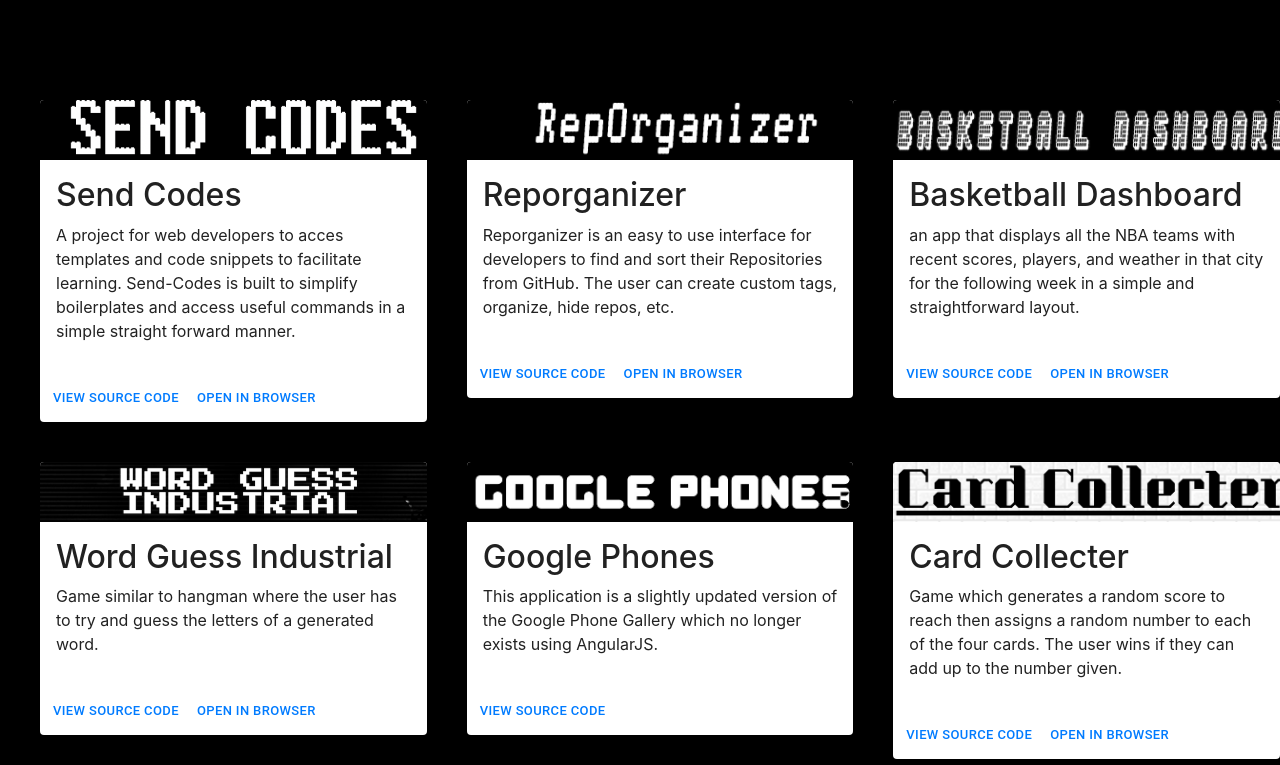
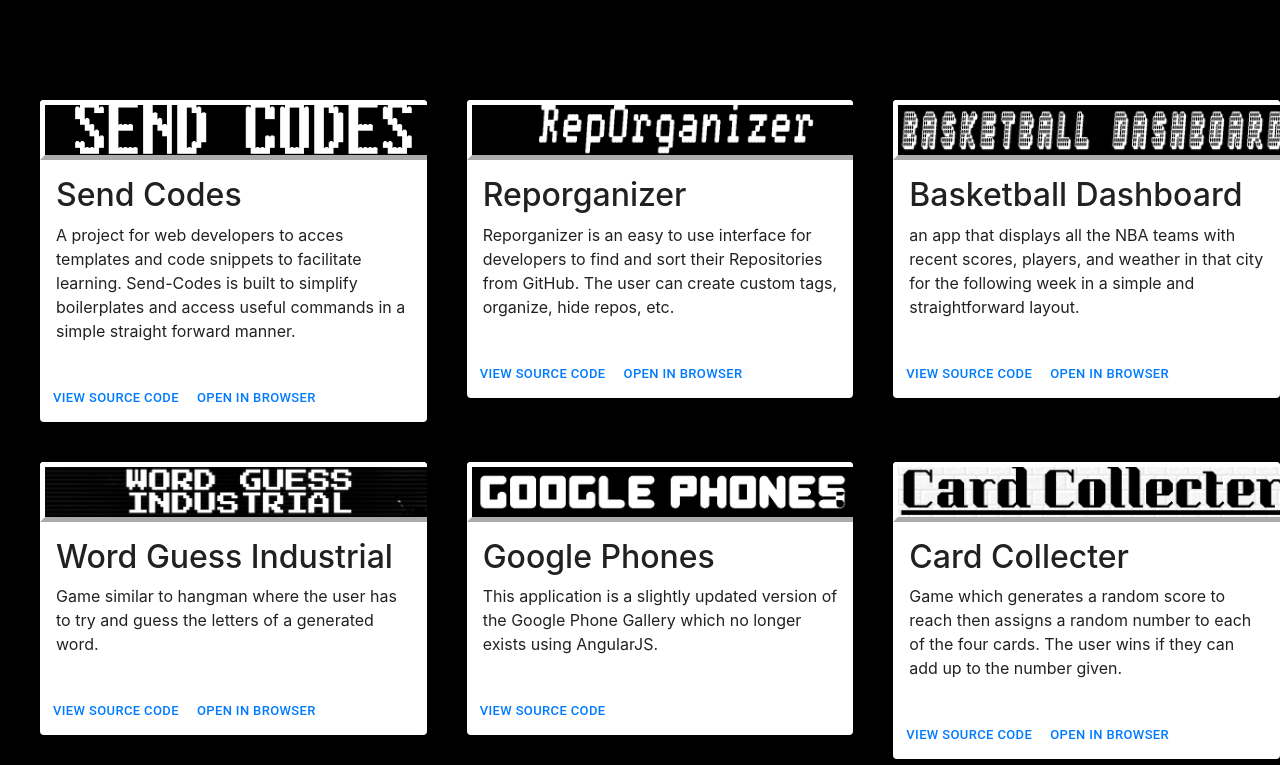
Before and after one commit to JoeHancock1995/Portfolio-React, a React (Create React App) app: page / in a window 1280 px wide. Shown: the part 955-1720 px from the top of the page. Built offline with nearby package versions, Linux system fonts and the light colour scheme.

Commit message:
added border to the project cards

```diff
--- a/src/components/Projects/Cards/Card1.js
+++ b/src/components/Projects/Cards/Card1.js
@@ -17,6 +17,8 @@
   media: {
     height: 60,
     width: 400,
+    border: '5px outset white',
+
   },
 });
 
--- a/src/components/Projects/Cards/Card2.js
+++ b/src/components/Projects/Cards/Card2.js
@@ -17,6 +17,7 @@
   media: {
     height: 60,
     width: 400,
+    border: '5px outset white',
   },
 });
 
--- a/src/components/Projects/Cards/Card3.js
+++ b/src/components/Projects/Cards/Card3.js
@@ -18,6 +18,7 @@
   media: {
     height: 60,
     width: 400,
+    border: '5px outset white',
   },
 });
 
--- a/src/components/Projects/Cards/Card4.js
+++ b/src/components/Projects/Cards/Card4.js
@@ -17,7 +17,9 @@
   },
   media: {
     height: 60,
-    width: 400,  },
+    width: 400,
+    border: '5px outset white',
+  },
 });
 
 export default function MediaCard() {
--- a/src/components/Projects/Cards/Card5.js
+++ b/src/components/Projects/Cards/Card5.js
@@ -18,6 +18,7 @@
   media: {
     height: 60,
     width: 400,
+    border: '5px outset white',
   },
 });
 
--- a/src/components/Projects/Cards/Card6.js
+++ b/src/components/Projects/Cards/Card6.js
@@ -18,6 +18,7 @@
   media: {
     height: 60,
     width: 400,
+    border: '5px outset white',
     },
 });
 
--- a/src/components/Projects/Cards/Card7.js
+++ b/src/components/Projects/Cards/Card7.js
@@ -17,7 +17,9 @@
   },
   media: {
     height: 60,
-    width: 400,  },
+    width: 400,
+    border: '5px outset white',
+  },
 });
 
 export default function MediaCard() {
--- a/src/components/Projects/Cards/Card8.js
+++ b/src/components/Projects/Cards/Card8.js
@@ -17,6 +17,7 @@
   media: {
     height: 60,
     width: 400,
+    border: '5px outset white',
     },
 });
 
--- a/src/components/Projects/Cards/Card9.js
+++ b/src/components/Projects/Cards/Card9.js
@@ -17,6 +17,7 @@
   media: {
     height: 60,
     width: 400,
+    border: '5px outset white',
     },
 });
 
--- a/src/components/Projects/Cards/card10.js
+++ b/src/components/Projects/Cards/card10.js
@@ -17,6 +17,7 @@
   media: {
     height: 60,
     width: 400,
+    border: '5px outset white',
     },
 });
 
```
